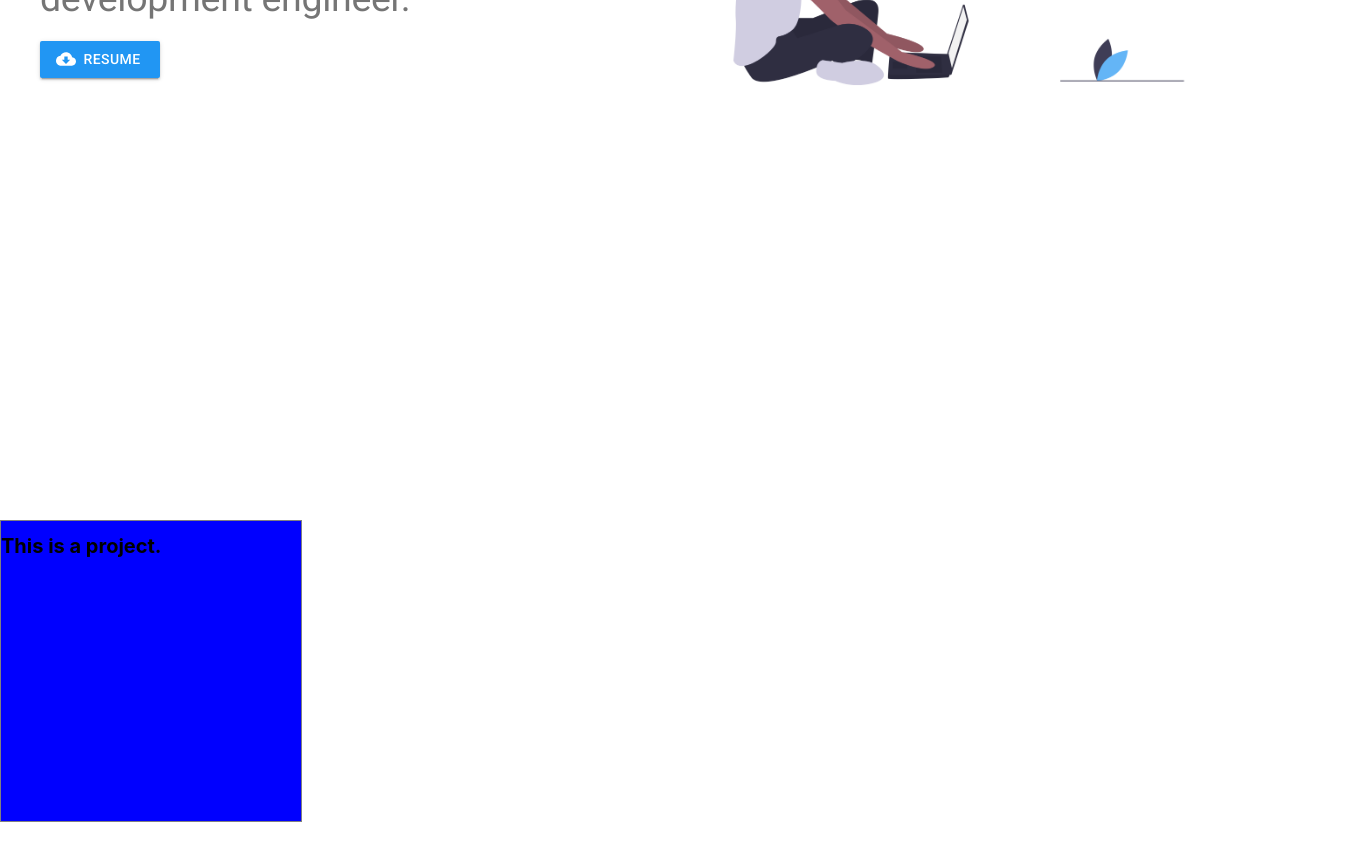
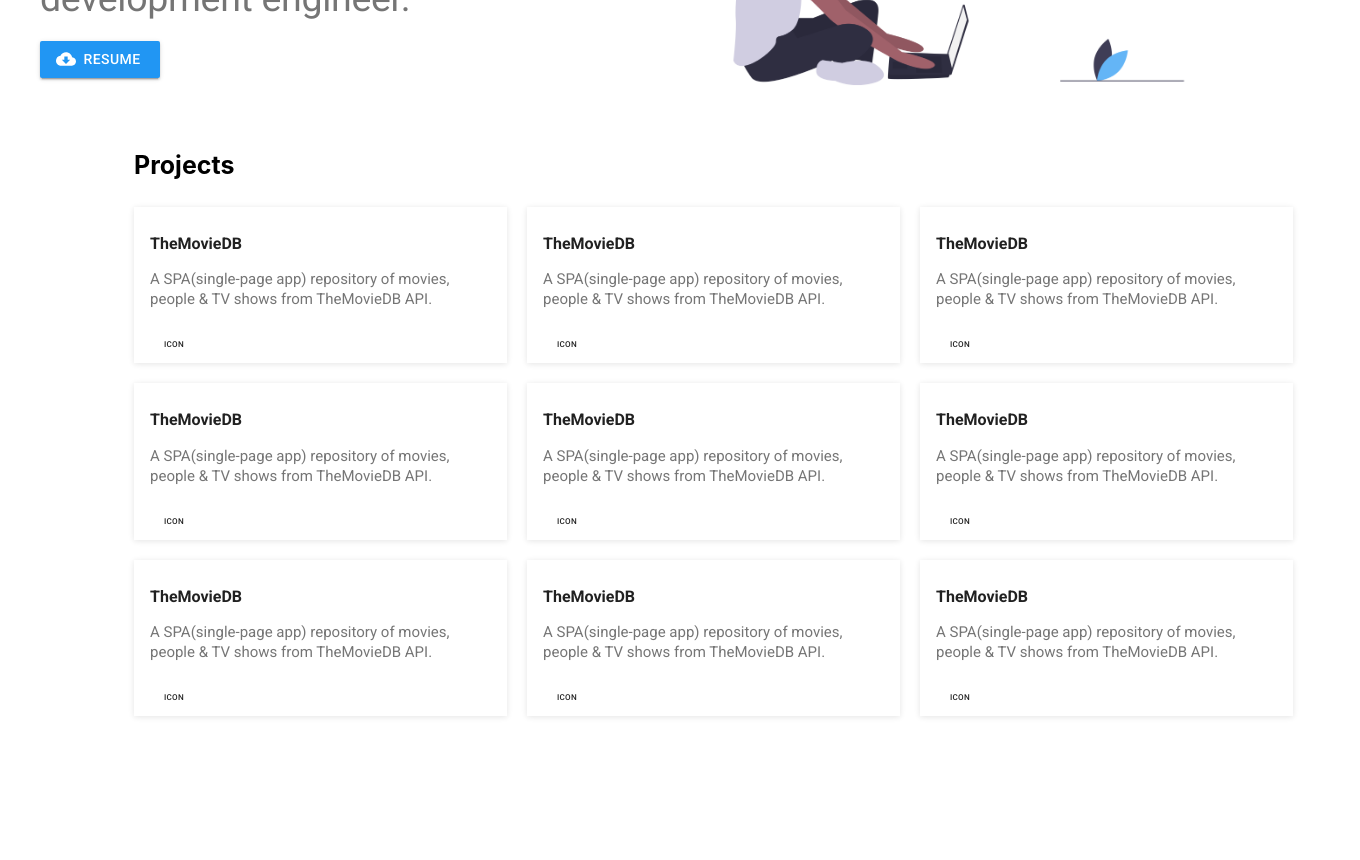
Before and after one commit to FrozenHearth/Portfolio, a React (Create React App) app: page / in a window 1280 px wide. Shown: the part 380-1240 px from the top of the page, 1360 px wide, since content can reach past the window. After the commit the page ends 1216 px from the top, so only its background shows below. Built offline with nearby package versions, Linux system fonts and the light colour scheme.

Commit message:
Create layout for project cards

```diff
--- /dev/null
+++ b/src/components/ProjectCards.js
@@ -0,0 +1,68 @@
+import React from 'react';
+import {
+  Grid,
+  Card,
+  CardContent,
+  Typography,
+  CardActions,
+  Button
+} from '@material-ui/core';
+import { makeStyles } from '@material-ui/core/styles';
+
+const n = 9;
+
+const useStyles = makeStyles(theme => ({
+  gridRoot: {
+    marginTop: '1rem',
+    display: 'flex',
+    flexWrap: 'wrap'
+  },
+  projectsCardContainer: {
+    boxShadow: 'rgba(0, 0, 0, 0.11) 0px 1px 6px 0px',
+    width: '37.3rem',
+    marginRight: '2rem',
+    marginBottom: '2rem',
+    borderRadius: 0
+  },
+  projectTitle: {
+    fontSize: '1.6rem',
+    fontWeight: 700,
+    marginTop: '1rem',
+    marginBottom: '1.5rem'
+  }
+}));
+
+const ProjectCards = () => {
+  const classes = useStyles();
+  return (
+    <div className={classes.gridRoot}>
+      {n === 9
+        ? [...Array(n)].map((_, index) => (
+            <Grid key={index} item>
+              <Card className={classes.projectsCardContainer}>
+                <CardContent>
+                  <Typography
+                    className={classes.projectTitle}
+                    variant="h5"
+                    component="h2"
+                    gutterBottom
+                  >
+                    TheMovieDB
+                  </Typography>
+                  <Typography color="textSecondary" variant="h5" component="h2">
+                    A SPA(single-page app) repository of movies, people & TV
+                    shows from TheMovieDB API.
+                  </Typography>
+                </CardContent>
+                <CardActions>
+                  <Button size="small">Icon</Button>
+                </CardActions>
+              </Card>
+            </Grid>
+          ))
+        : ''}
+    </div>
+  );
+};
+
+export default ProjectCards;
--- a/src/components/Projects.js
+++ b/src/components/Projects.js
@@ -1,20 +1,30 @@
 import React from 'react';
+import { makeStyles } from '@material-ui/core/styles';
+import { Container } from '@material-ui/core';
+import ProjectCards from './ProjectCards';
+
+const useStyles = makeStyles(theme => ({
+  root: {
+    display: 'flex',
+    flexDirection: 'column',
+    width: '125rem',
+    margin: '0 0 10rem 0',
+    position: 'relative',
+    left: '11rem'
+  },
+  title: {
+    fontSize: '2.5rem',
+    marginTop: '3rem'
+  }
+}));
 
 const Projects = () => {
+  const classes = useStyles();
   return (
-    <div
-      id="scrollTo"
-      style={{
-        background: 'blue',
-        border: '1px solid grey',
-        width: 300,
-        height: 300,
-        marginTop: '400px',
-        marginBottom: '200px'
-      }}
-    >
-      <h1>This is a project.</h1>
-    </div>
+    <Container size="md" id="scrollTo" className={classes.root}>
+      <h1 className={classes.title}>Projects</h1>
+      <ProjectCards />
+    </Container>
   );
 };
 
```
